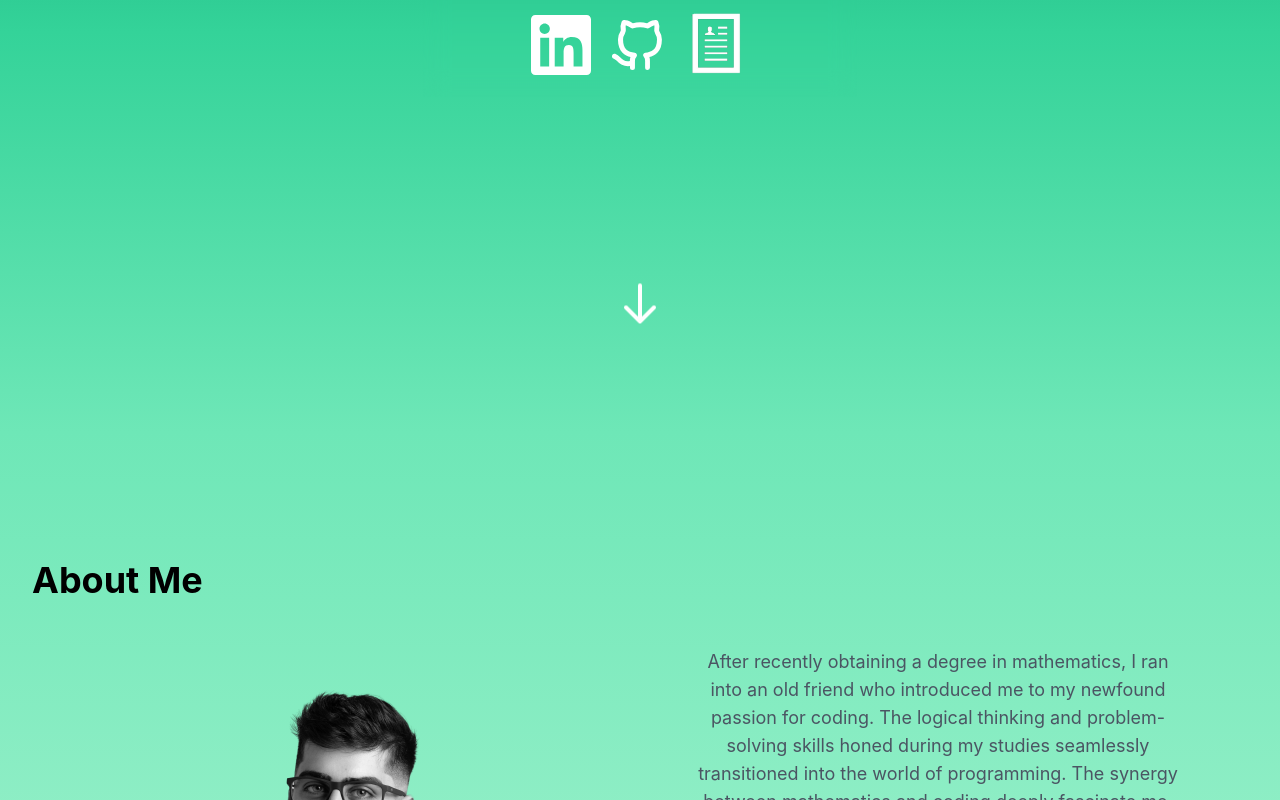
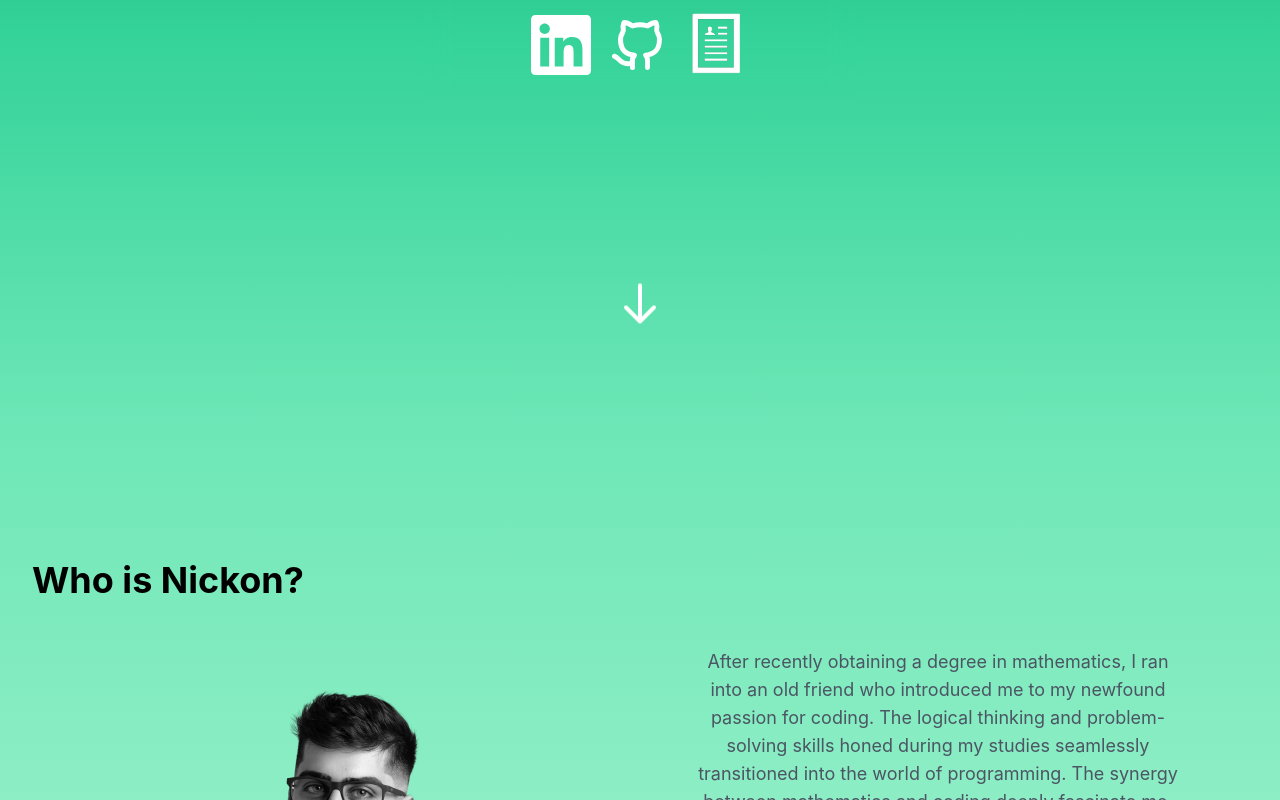
Before and after one commit to nickonbabaei/portfolio, a React (Create React App) app in the folder client/: page / in a window 1280 px wide. Shown: the part 368-1168 px from the top of the page. Built offline with nearby package versions, Linux system fonts and the light colour scheme.

Commit message:
changed about me title

```diff
--- a/client/src/components/About.jsx
+++ b/client/src/components/About.jsx
@@ -5,7 +5,7 @@ const About = () => {
     return (
         <section class="text-gray-600 body-font bg-gradient-to-b from-emerald-300 to-emerald-200 px-4 sm:px-8 " id='about'>
             <div class='max-w-screen-xl mx-auto container sm:block py-12'>
-                <h1 class='text-black font-bold pt-20 text-2xl sm:text-4xl'>About Me</h1>
+                <h1 class='text-black font-bold pt-20 text-2xl sm:text-4xl'>Who is Nickon?</h1>
             </div>
 
             <div class="flex flex-col lg:flex-row items-center justify-center">
```
